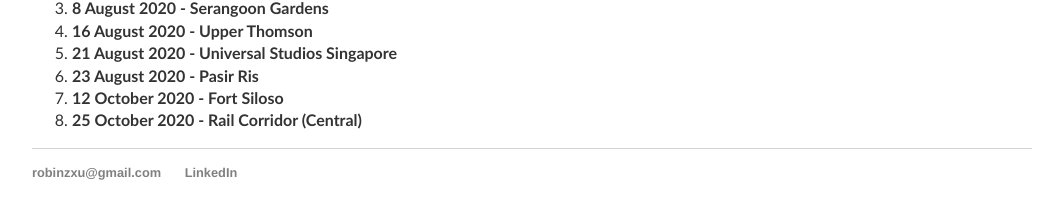
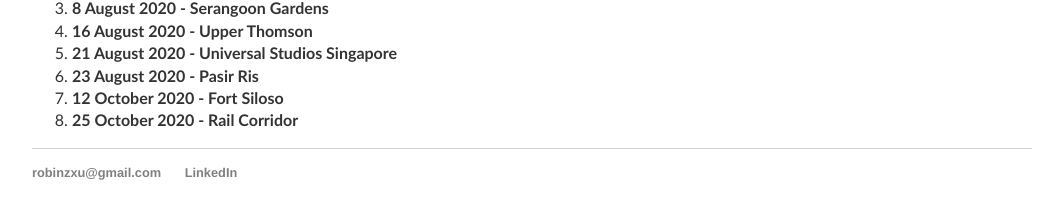
Before and after one commit to robinzxu/robinzxu.github.io, a Jekyll site: the page built from _posts/2020-07-19-exploring-singapore.md, in a window 1280 px wide. Shown: the part 341-560 px from the top of the page, without its empty margins (108-1171 px from the left). Built offline with Jekyll 4.4.1, drawn with Linux system fonts in a browser that asks for light colours.

Commit message:
Rail Corridor

```diff
--- a/_posts/2020-07-19-exploring-singapore.md
+++ b/_posts/2020-07-19-exploring-singapore.md
@@ -13,4 +13,4 @@ As with most people, Keisha and I have been stuck in Singapore for the last six
 5. **21 August 2020 - Universal Studios Singapore**
 6. **23 August 2020 - Pasir Ris**
 7. **12 October 2020 - Fort Siloso**
-8. **25 October 2020 - Rail Corridor (Central)**
+8. **25 October 2020 - Rail Corridor**
```
